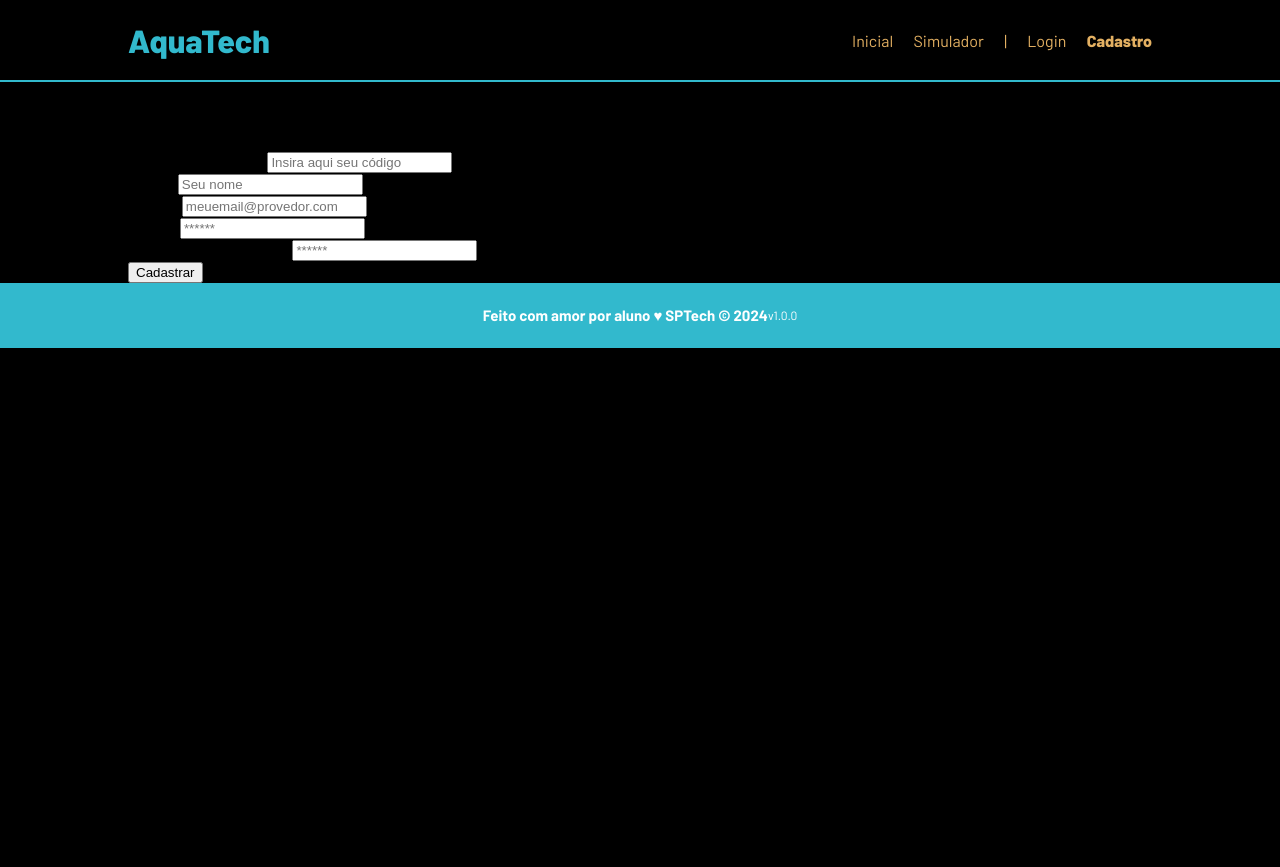
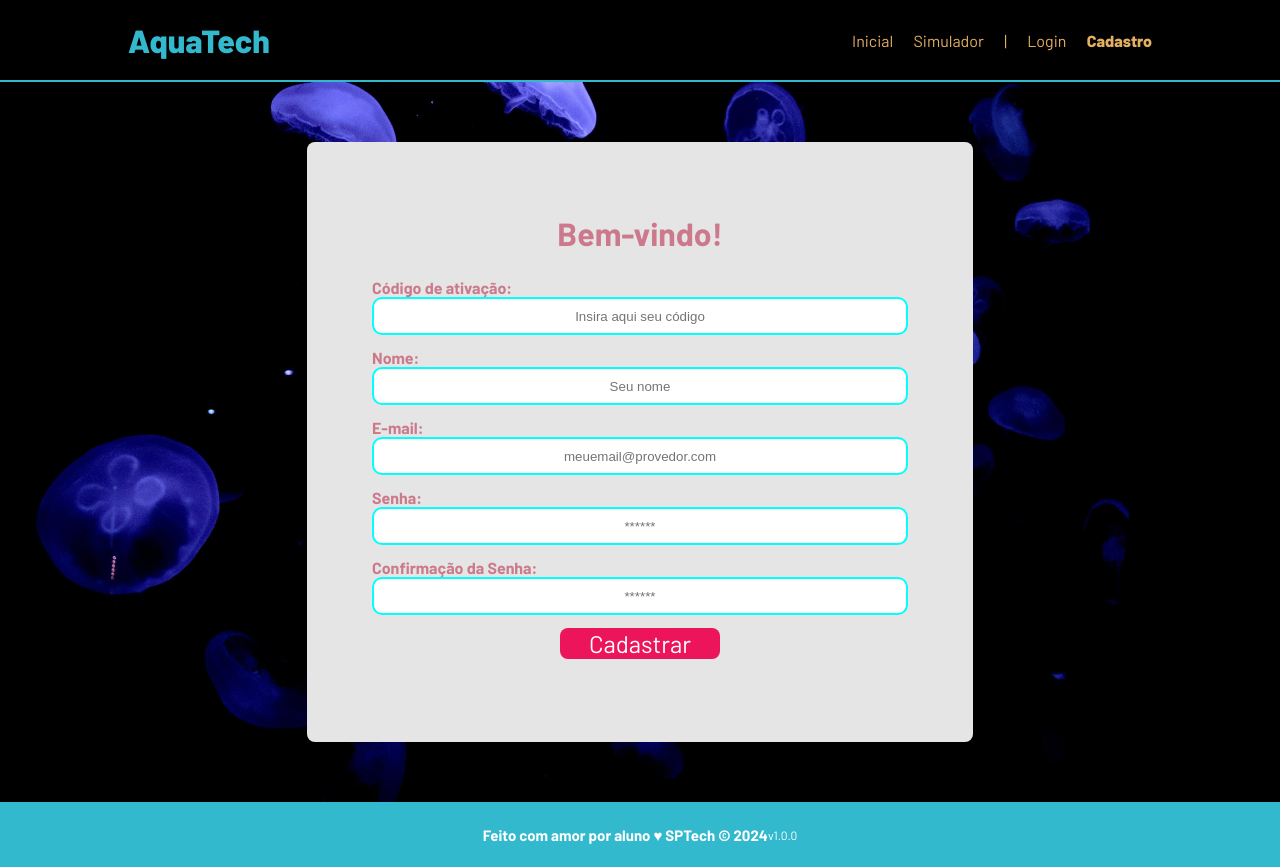
Before and after one commit to vinicius201002/aqua-tech, a plain HTML site: page public/cadastro.html in a window 1280 px wide. Before the commit the page ends 800 px from the top, so only its background shows below. Drawn offline with Linux system fonts and the light colour scheme.

Commit message:
upload tela login e cadastro

```diff
--- a/public/cadastro.html
+++ b/public/cadastro.html
@@ -37,8 +37,7 @@
   </div>
   <!--header fim-->
 
-  <div class="login">
-
+  <div class="cadastro">
     <div class="container">
       <div class="card card-cadastro">
         <h2>Bem-vindo!</h2>
--- a/public/styles/style.css
+++ b/public/styles/style.css
@@ -124,3 +124,132 @@ body {
 .version {
     font-size: 12px;
 }
+
+.login {
+    height: 90vh;
+    display: flex;
+    justify-content: center;
+    align-items: center;
+    background-image: url('../assets/imgs/bg-jelly-fish-para_outras_pags.png');
+}
+
+
+.login .container {
+    background-color: #e5e5e5;
+    display: flex;
+    flex-direction: column;
+    justify-content: center;
+    align-items: center;
+    width: 52vw;
+    height: 43vh;
+    border-radius: 8px;
+}
+
+.card-login {
+    color: #cb798b;
+    display: flex;
+    flex-direction: column;
+    justify-content: space-around;
+    align-items: center;
+    height: 80%;
+    width: 70%;
+
+}
+
+.card-login h2 {
+    font-size: 2rem;
+    margin: 0;
+}
+
+.card-login button {
+    color: white;
+    border: none;
+    border-radius: 8px;
+    background-color: #ec155b;
+    /* padding: 1rem; */
+    font-size: 1.5rem;
+    width: 30%;
+    height: 15%;
+    font-family: 'Barlow', sans-serif;
+}
+
+.formulario {
+    height: 50%;
+    display: flex;
+    flex-direction: column;
+    justify-content: space-evenly;
+}
+
+.campo {
+    display: flex;
+    flex-direction: column;
+}
+
+
+
+.campo input {
+    width: 500px;
+    padding: 1rem;
+    border: 2px solid cyan;
+    border-radius: 10px;
+    height: 3%;
+
+}
+
+.campo input::placeholder {
+    text-align: center;
+}
+
+.campo span {
+    display: block;
+    font-size: 1em;
+    font-weight: bold;
+    unicode-bidi: isolate;
+}
+
+.cadastro {
+    height: 90vh;
+    display: flex;
+    justify-content: center;
+    align-items: center;
+    background-image: url('../assets/imgs/bg-jelly-fish-para_outras_pags.png');
+}
+
+.cadastro .container {
+    background-color: #e5e5e5;
+    display: flex;
+    flex-direction: column;
+    justify-content: center;
+    align-items: center;
+    width: 52vw;
+    height: 75vh;
+    border-radius: 8px;
+}
+
+.card-cadastro {
+    color: #cb798b;
+    width: 82%;
+    height: 85%;
+    display: flex;
+    flex-direction: column;
+    /* justify-content: center; */
+    align-items: center;
+}
+
+.card-cadastro h2 {
+    font-size: 2rem;
+    text-align: center;
+}
+
+.card-cadastro .formulario button {
+    width: 30%;
+    color: white;
+    border: none;
+    border-radius: 8px;
+    background-color: #ec155b;
+    /* padding: 1rem; */
+    font-size: 1.5rem;
+    height: 30%;
+    font-family: 'Barlow', sans-serif;
+    align-self: center;
+}
```
Also changed, not shown: public/login.html (+1 -1 lines).
